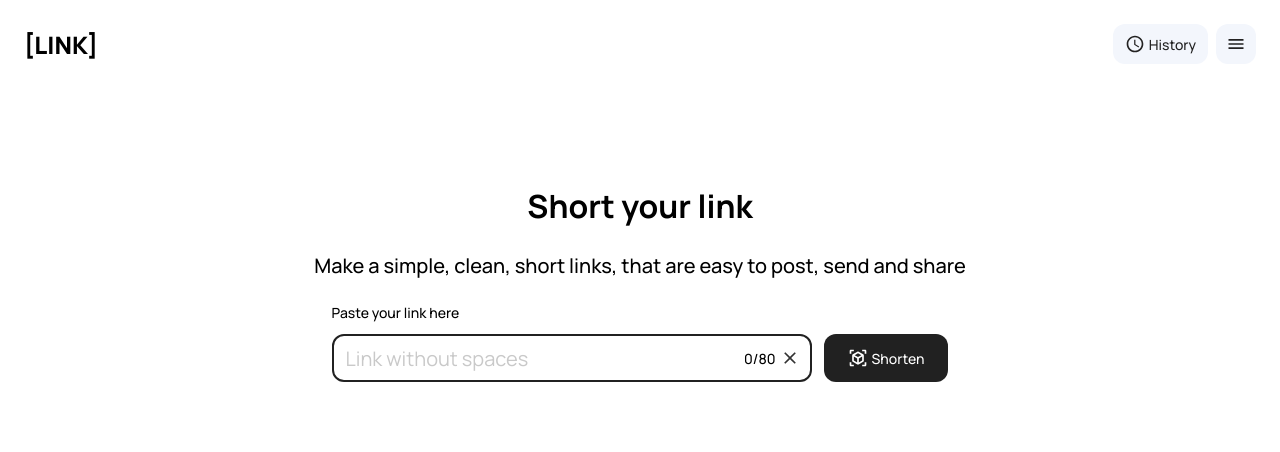
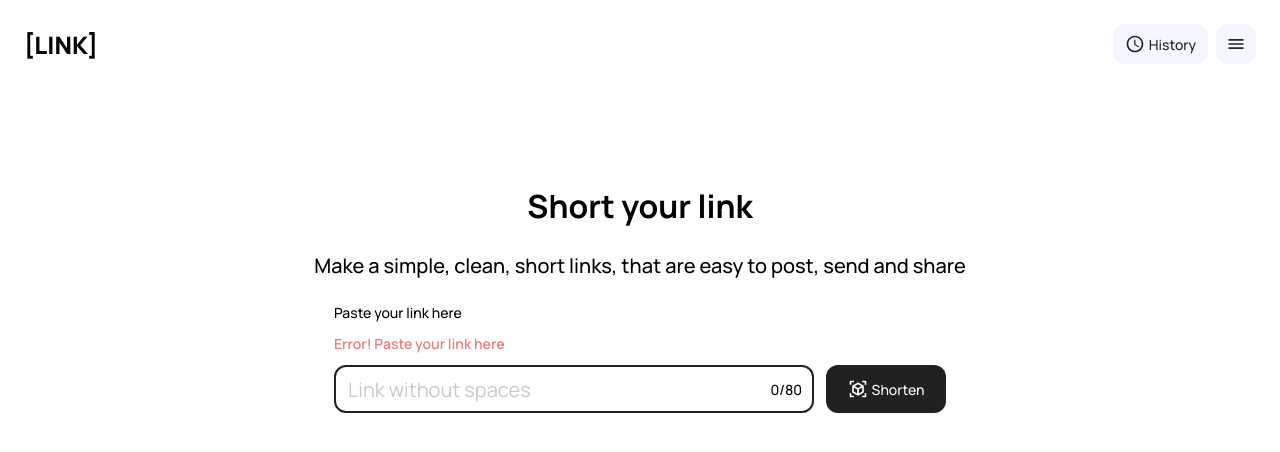
Before and after one commit to lletov/link, a React (Create React App) app: page / in a window 1280 px wide. Shown: the top 452 px of the page. Built offline with nearby package versions, Linux system fonts and the light colour scheme.

Commit message:
feat: some add features

```diff
--- a/src/App.css
+++ b/src/App.css
@@ -14,6 +14,7 @@
   --main-white: hsl(0, 0%, 100%);
   --main-black-hover: hsl(0, 2%, 19%);
   --main-grey: hsl(0, 0%, 79%);
+  --error-text: hsl(0, 70%, 70%);
 }
 
 h1 {
@@ -157,3 +158,8 @@ p {
     cursor: pointer;
   }
 }
+
+.error-text {
+  color: var(--error-text);
+  font-weight: 600;
+}
--- a/src/components/BigButton.tsx
+++ b/src/components/BigButton.tsx
@@ -3,11 +3,12 @@ import React from 'react'
 interface TProps {
   title?: string;
   path: string;
+  width?: string
 }
 
-export default function BigButton({title, path}: TProps) {
+export default function BigButton({title, path, width}: TProps) {
   return (
-   <button className='btn-m'>
+   <button className='btn-m' style={{width: width}}>
         <img src={path} alt={title}/>
         {title && <p>{title}</p>}
     </button>
--- a/src/components/Input.tsx
+++ b/src/components/Input.tsx
@@ -28,7 +28,7 @@ export default function Input({maxLength}:TProps) {
         />
         <div className='input-btns'>
             <p>{`${text.length}/${maxLength}`}</p>
-            <button onClick={clearInput}><img src={clear}/></button>
+            {text.length > 0 && <button onClick={clearInput}><img src={clear}/></button>}
         </div>
     </div>
   )
--- a/src/components/ShortenForm.tsx
+++ b/src/components/ShortenForm.tsx
@@ -9,9 +9,10 @@ export default function ShortenForm() {
   return (
     <div className='shorten-form'>
         <p>Paste your link here</p>
+        <p className='error-text'>Error! Paste your link here</p>
         <div>
             <Input maxLength={80}/>
-            <BigButton title='Shorten' path={ShortenIcon}/>
+            <BigButton title='Shorten' path={ShortenIcon} width={'12rem'}/>
         </div>
     </div>
   )
```
